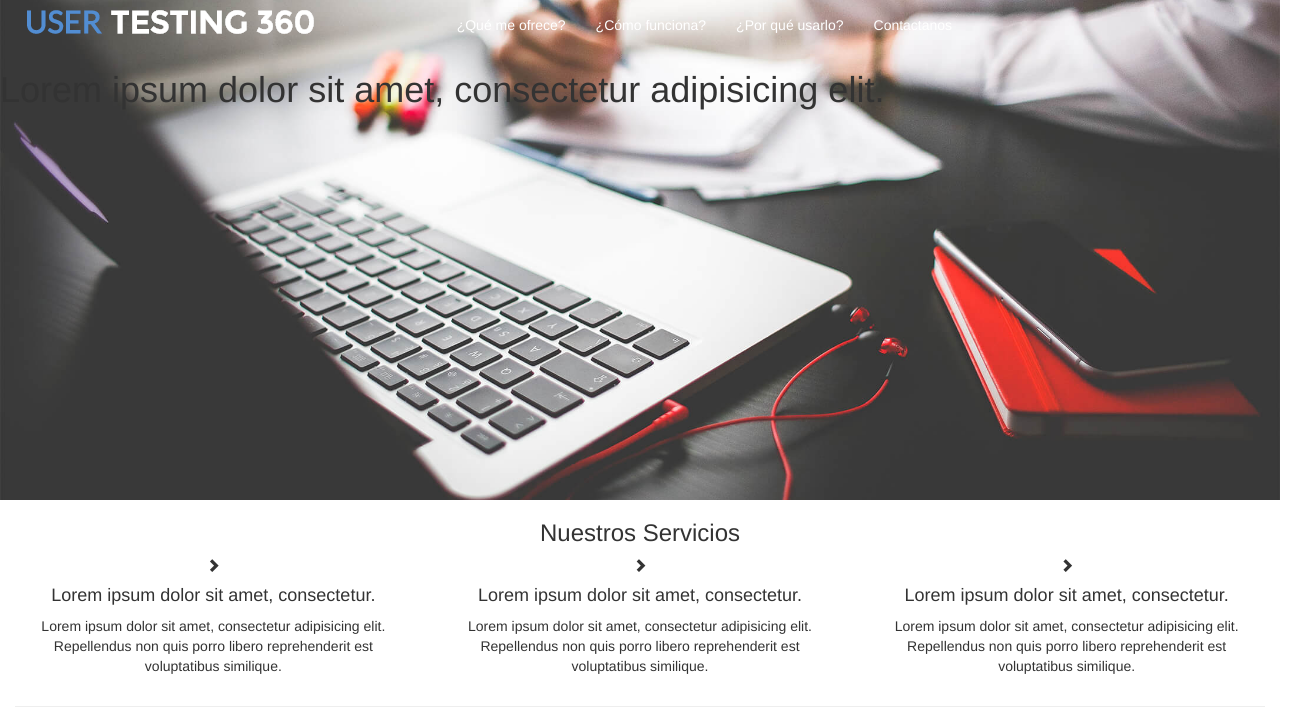
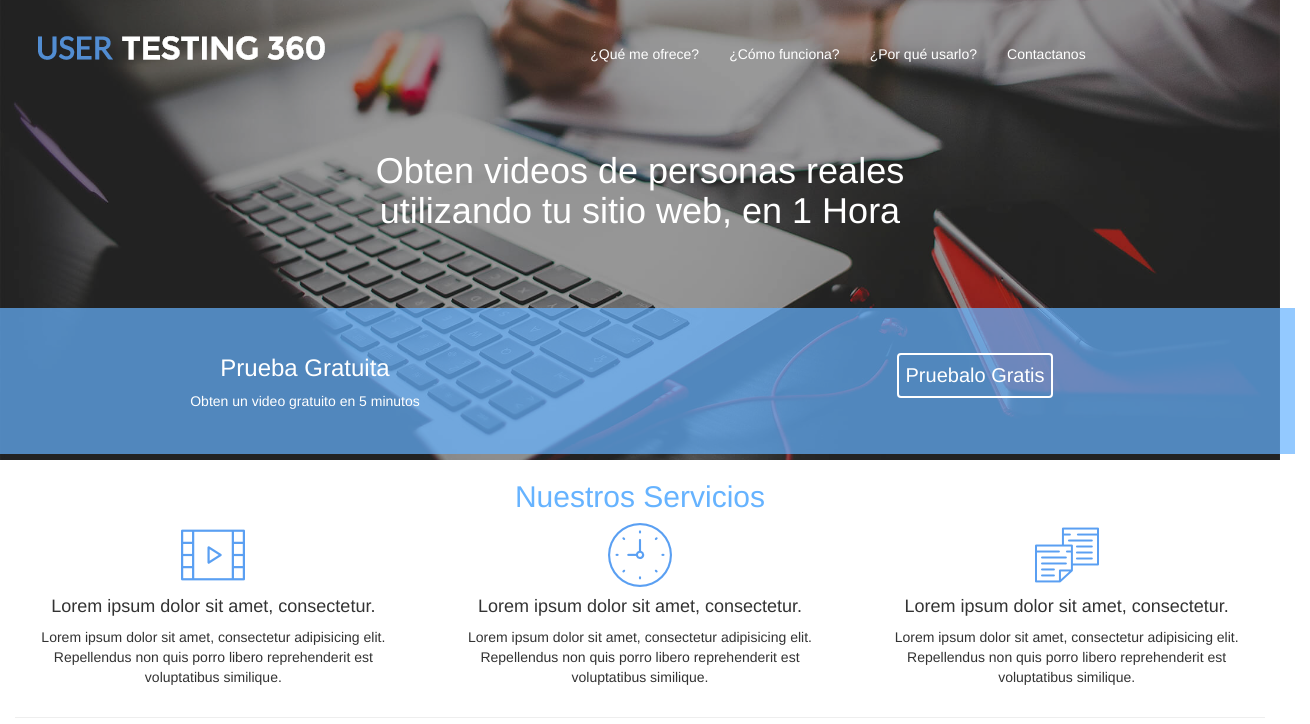
Before and after one commit to NatashaDianeey/30_bussines, a plain HTML site: page index.html in a window 1280 px wide. Shown: the top 724 px of the page, 1310 px wide, since content can reach past the window. Drawn offline with nearby package versions, Linux system fonts and the light colour scheme; files whose address does not match are found by name.

Commit message:
header con estilo css

```diff
--- a/css/main.css
+++ b/css/main.css
@@ -1,18 +1,63 @@
+/*HEADER*/
+
+/*navegador*/
+nav.navbar{
+	background-color: transparent;
+	border: transparent;
+	margin: 4%;
+}
+li a{
+	color: white !important;
+}
+/*HEADER*/
+.margen-image{
+	margin: 5%;
+}
+h2{
+	color: #66b3ff;
+}
+.jumbotron{
+	background-color: transparent;
+	color: white;
+	padding-top: 10%;
+}
 .bkgr-image{
 	background-image: url("../image/large.jpg");
 	background-size: cover;
 	background-repeat: no-repeat;
 	background-position: center;
-	height: 500px;
+	width: 100%;
+	height: 460px;
+	padding-left: 0% !important;
+	padding-right: 0% !important;
 }
-nav.navbar{
+.bkground-black{
+	background-color: rgba(0, 0, 0, 0.4);
+	width: 100%;
+	height: 460px;
+}
+.bkgr-blue{
+	background-color:rgba(102, 179, 255, 0.7);
+	height: 146px;
+}
+.text-white{
+	color: white
+}
+.button-pruebalo{
+	border:2px solid #fff;
+	padding:1%;
+	font-size: 20px;
 	background-color: transparent;
-	border: transparent;
-}
-li a{
-	color: white !important;
+	color: white;
+	margin-left: 0%;
+	margin-top: 7%
 }
 
+
+
+
+
+/*SECTION 1*/
 iframe{
 	width:560px;
 	height:315px;
@@ -20,12 +65,19 @@ iframe{
 .img2{
 	width: 70%;
 }
-.bkgr-blue{
-	background-color: blue;
-	height: 200px;
-	margin-top: 30%;
-}
+
 .bkgr-foot-blue{
 	background-color: black;
 	height: 200px;
 }
+
+.padding-top{
+	padding-top: 2%
+}
+
+.icon-facebook, .icon-twitter{
+	margin: 10% 10%;
+	padding-top: 10%;
+	color: #66b3ff;
+	font-size: 2em;
+}
--- a/index.html
+++ b/index.html
@@ -7,20 +7,23 @@
 	  	<link rel="shortcut icon" href="favicon.ico">
 	  	<link rel="stylesheet" href="css/animate.css">
 	  	<link rel="stylesheet" href="css/font-awesome.min.css">
-	  	<link rel="stylesheet" href="css/icomoon.css">
 	  	<link rel="stylesheet" href="css/queries.css">
 		<link rel="stylesheet" href="css/bootstrap.min.css">
+		<link rel="stylesheet" href="css/icomoon.css">
 		<link rel="stylesheet" href="css/main.css">
 	</head>
 	<body>
 		<!--Escribe aqui tu codigo-->
 		<div class="container-fluid">
 			<header><!--HEADER-->
-				<div class="row bkgr-image"><!--bkgr-img-->
-					<div class="col-xs-4">
-						<img src="image/user-r.png" alt="USER TESTING 360"/>
+				<div class="row"><!--row general de header-->
+					<div class="col-xs-12 bkgr-image"><!--bkgr-img-->
+						<div class="bkground-black"><!--bkgr-black-->
+							<div class="row">
+								<div class="col-xs-5">	<!--logo-->
+									<img class="margen-image" src="image/user-r.png" alt="USER TESTING 360"/>
 								</div>
-					<div class="col-xs-8">	<!--Navegador transparente-->
+								<div class="col-xs-7">	<!--Navegador transparente-->
 									<nav class="navbar navbar-static-top navbar-default" role="navigation">
 			                            <div class="navbar-header">
 			                                <button type="button" class="navbar-toggle" data-toggle="collapse" data-target="#myNavbar">
@@ -39,29 +42,42 @@
 			                            </div>
 			                        </nav>
 			                    </div>
-					<h1>Lorem ipsum dolor sit amet, consectetur adipisicing elit. </h1>
-					<!--div con caja de color azul con parrafo y boton-->
+			                    <h1 class="jumbotron text-center">Obten videos de personas reales <br>utilizando tu sitio web, en 1 Hora</h1>
+			                    <div class="bkgr-blue text-center text-white">
+			                    	<div class="row">
+			                    		<div class="col-xs-6 text-center padding-top">
+			                    			<h3>Prueba Gratuita</h3>
+			                    			<p>Obten un video gratuito en 5 minutos</p>
+			                    		</div>
+			                    		<div class="col-xs-6 text-center">
+			                    			<a href="https://www.google.com" target="_black"><button type="button" class="button-pruebalo btn">Pruebalo Gratis</button></a>
+			                    		</div>
+			                    	</div>
+			                    </div>
+			                </div>
+			            </div>
+					</div>
 				</div>
 			</header>
 			<section><!--SECTION 1-->
 				<div class="row"><!--encabezado-->
 					<div class="col-xs-12 text-center">
-						<h3>Nuestros Servicios</h3>
+						<h2>Nuestros Servicios</h2>
 					</div>
 				</div>
 				<div class="row text-center"><!--iconos y parrafos-->
 					<div class="col-xs-4"><!--icono1-->
-						<span class="glyphicon glyphicon-chevron-right" aria-hidden="true"></span>
+						<img src="image/icons/reproductor-de-video.png" alt="Reproductor de video">
 						<h4>Lorem ipsum dolor sit amet, consectetur.</h4>
 						<p>Lorem ipsum dolor sit amet, consectetur adipisicing elit. Repellendus non quis porro libero reprehenderit est voluptatibus similique.</p>
 					</div>
 					<div class="col-xs-4"><!--icono2-->
-						<span class="glyphicon glyphicon-chevron-right" aria-hidden="true"></span>
+						<img src="image/icons/reloj (1).png" alt="Reloj">
 						<h4>Lorem ipsum dolor sit amet, consectetur.</h4>
 						<p>Lorem ipsum dolor sit amet, consectetur adipisicing elit. Repellendus non quis porro libero reprehenderit est voluptatibus similique.</p>
 					</div>
 					<div class="col-xs-4"><!--icono3-->
-						<span class="glyphicon glyphicon-chevron-right" aria-hidden="true"></span>
+						<img src="image/icons/notas.png" alt="Notas">
 						<h4>Lorem ipsum dolor sit amet, consectetur.</h4>
 						<p>Lorem ipsum dolor sit amet, consectetur adipisicing elit. Repellendus non quis porro libero reprehenderit est voluptatibus similique.</p>
 					</div>
@@ -145,9 +161,9 @@
 						<p><a href="#">ndianeey@gmail.com</a></p>
 						<p>te:55 21 4281</p>
 					</div>
-					<div class="col-xs-4"><!--iconos redes sociales-->
-						<span class="glyphicon glyphicon-chevron-right" aria-hidden="true"></span>
-						<span class="glyphicon glyphicon-chevron-right" aria-hidden="true"></span>
+					<div class="col-xs-4 text-right padding-top"><!--iconos redes sociales-->
+						<span class="icon-facebook "></span>
+						<span class="icon-twitter"></span>
 						<p>copygrid Lorem ipsum dolor sit amet, consectetur adipisicing elit.</p>
 					</div>
 				</div>
```
Also changed, not shown: image/icons/buscar.png (added), image/icons/destornillador-y-llave-como-simbolo.png (added), image/icons/editar.png (added), image/icons/enfocar.png (added), image/icons/facebook-logo-en-boton-circular-esbozado-de-social-simbolo.png (added), image/icons/facebook.png (added), image/icons/gorjeo.png (added), image/icons/lapiz.png (added), image/icons/llave-y-destornillador-en-cruz.png (added), image/icons/notas.png (added), image/icons/paginas.png (added), image/icons/reloj (1).png (added), image/icons/reloj.png (added), image/icons/reproductor-de-video (1).png (added), 4 more files. Lines whose indentation alone changed are shown as unchanged.
